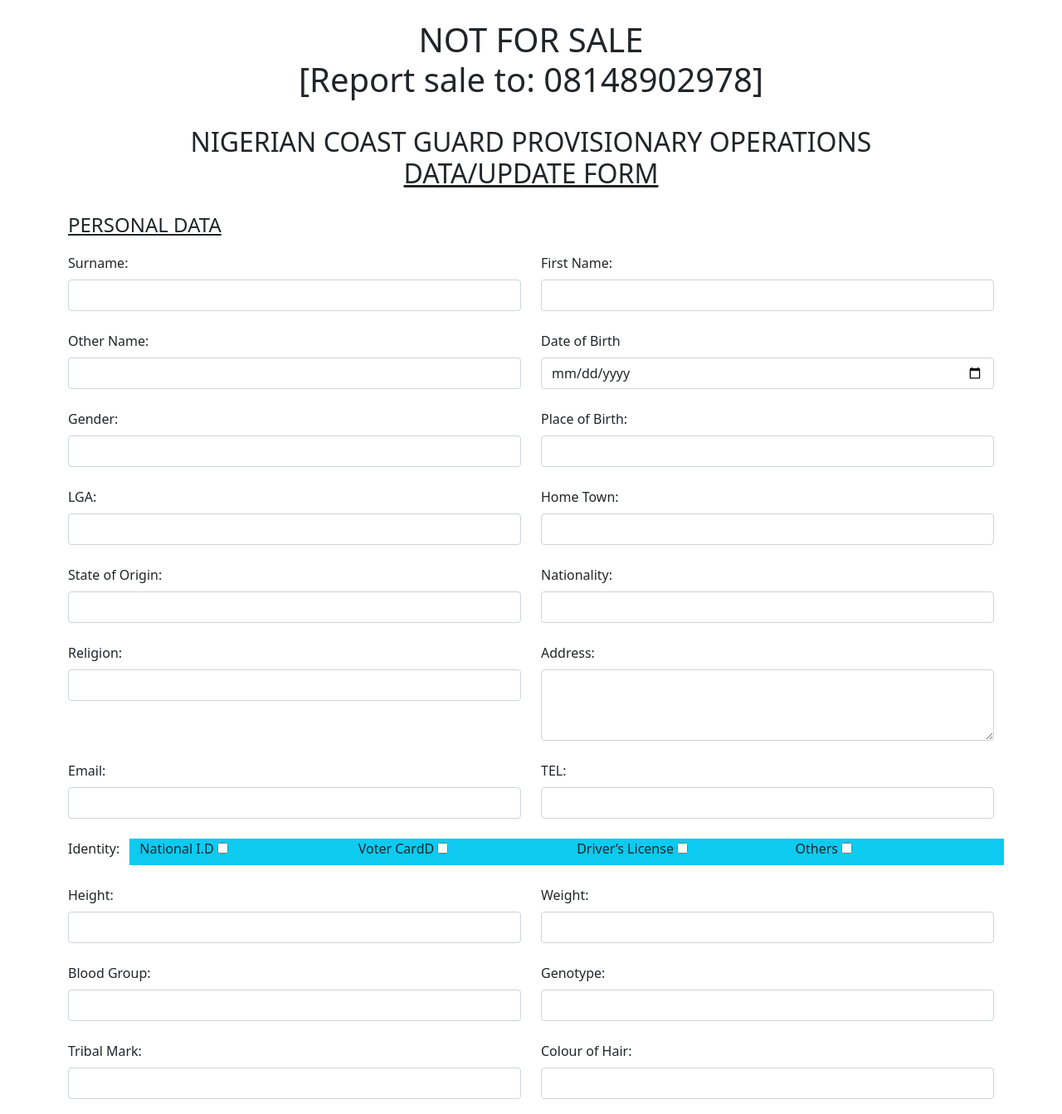
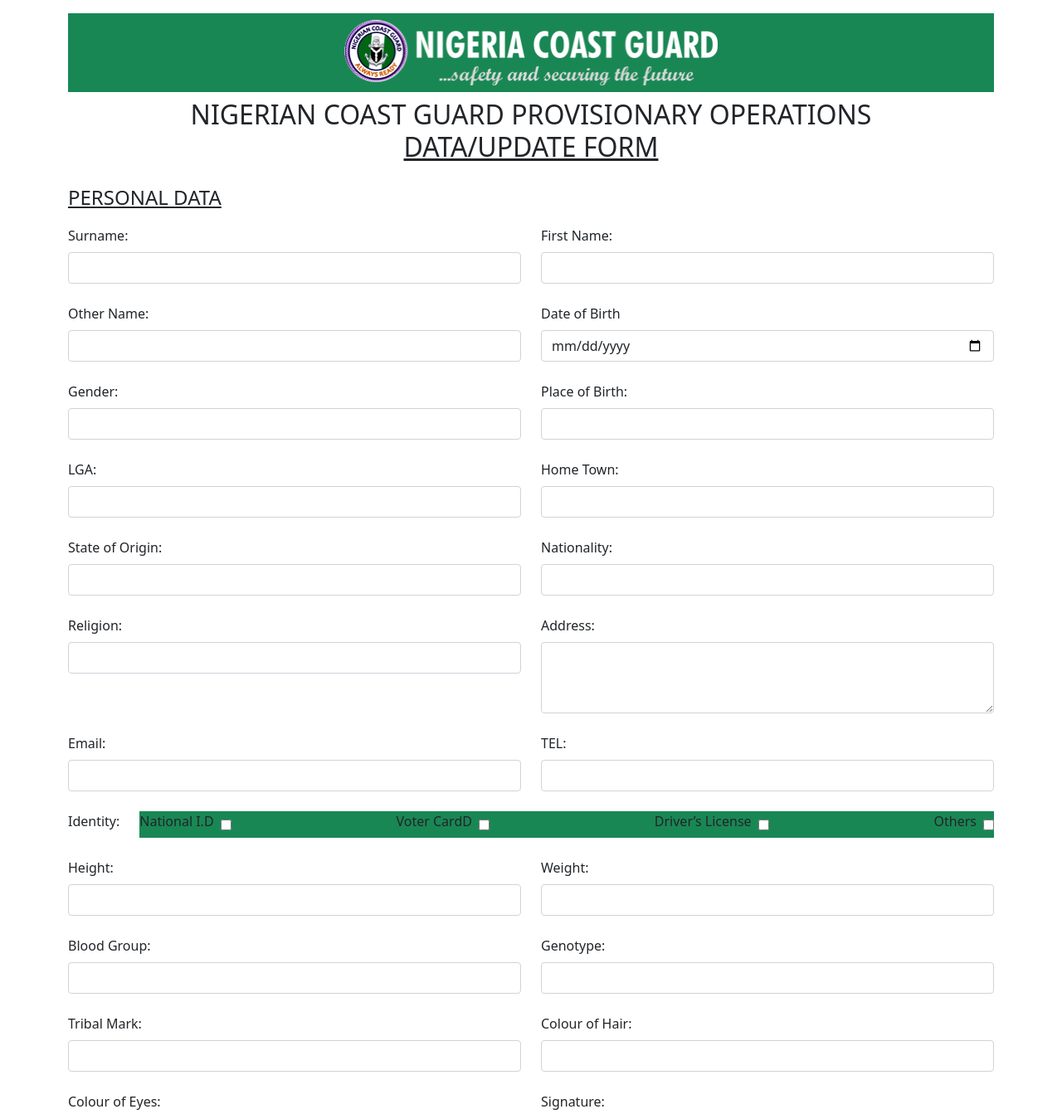
Before and after one commit to stormzy22/NIGERIAN-COAST-GUARD-FORM, a plain HTML site: page index.html in a window 1280 px wide. Shown: the top 1343 px of the page at 83% size. Drawn offline with nearby package versions, Linux system fonts and the light colour scheme.

Commit message:
added logo

```diff
--- a/css/home.css
+++ b/css/home.css
@@ -5,3 +5,7 @@
     height: 220px;
     border-radius: 0;
 }
+img{
+    width: 100%;
+    max-width: 450px;
+}
--- a/index.html
+++ b/index.html
@@ -16,11 +16,9 @@
     <main class=" container py-3">
         <!-- START HEADER-------------------------------------------------------
         ------------------------------------------------------------------------------ -->
-        <h1 class="text-center py-2 mb-3">
-            NOT FOR SALE
-            <br>
-            [Report sale to: 08148902978]
-        </h1>
+        <div class="bg-success py-2 px-1">
+            <img src="img/ncg-logo.png" class="d-block mx-auto" alt="">
+        </div>
         <h2 class="text-center py-2 mb-3">
             NIGERIAN COAST GUARD PROVISIONARY OPERATIONS
             <br>
@@ -89,24 +87,26 @@
                         <label class="form-label"> TEL:</label>
                         <input type="tel" class="form-control" aria-label="TEL">
                     </div>
+                    <!-- IDENTITY -SECTION
+                    -------------------------------------------------- -->
                     <div class="col-12 d-flex">
                         <label class="form-label me-4">Identity:</label>
-                        <div class=" bg-info  row row-cols-2 row-cols-md-4 flex-fill">
-                            <span class="col">
+                        <div class=" bg-success flex-fill d-flex flex-wrap justify-content-between">
+                            <span class="d-flex gap-2 align-items-center">
                                 <label class="form-label">National I.D</label>
                                 <input type="checkbox" name="" id="" class="">
                             </span>
-                            <span class="col">
+                            <span class="d-flex gap-2 align-items-center">
                                 <label class="form-label">
                                     Voter CardD</label>
                                 <input type="checkbox" name="" id="" class="">
-                            </span class="col">
-                            <span>
+                            </span>
+                            <span class="d-flex gap-2 align-items-center">
                                 <label class="form-label">
                                     Driver’s License</label>
                                 <input type="checkbox" name="" id="" class="">
                             </span>
-                            <span class="col">
+                            <span class="d-flex gap-2 align-items-center">
                                 <label class="form-label">Others</label>
                                 <input type="checkbox" name="" id="" class="">
                             </span>
@@ -476,13 +476,13 @@
                         <div>
                             <input type="file" accept="image/*" class="form-control p-frame border border-success"
                                 aria-label="
-                    Signature">
+                                OFFICIAL STAMP">
                             <label class="form-label">OFFICIAL STAMP</label>
                         </div>
-                        <div class="col-12 col-md-6">
-                            <label class="form-label">Signature:</label>
-                            <input type="tel" class="form-control" aria-label="
-                            Signature">
+                        <div>
+                            <input type="file" accept="image/*" class="form-control p-frame border border-success"
+                                aria-label="Signature">
+                            <label class="form-label">Signature</label>
                         </div>
                         <div class="col-12 col-md-6">
                             <label class="form-label">Date:</label>
```
